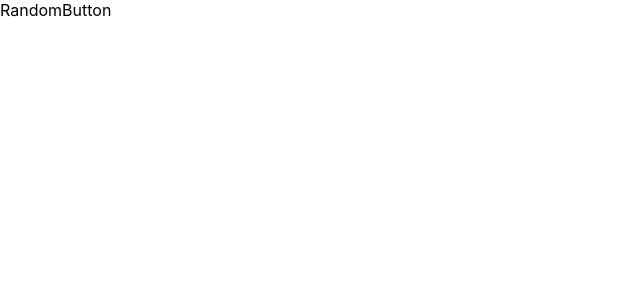
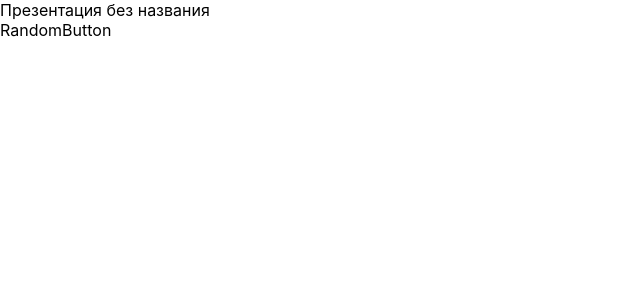
Before and after one commit to Spider-has/KozlovSlides, a React (Create React App) app: page / in a window 1280 px wide. Shown: the top 300 px of the page, without its empty margins (0-640 px from the left). Built offline with nearby package versions, Linux system fonts and the light colour scheme.

Commit message:
мой первый пуш
мой первый пуш

```diff
--- a/src/components/button/button.css
+++ b/src/components/button/button.css
@@ -1,6 +1,3 @@
 .lmega-class {
     color: #FFFFFF;
 }
-
-a {
-}
--- /dev/null
+++ b/src/components/presentationSettingsBar/PresentationSettingsBar.tsx
@@ -0,0 +1,5 @@
+const Title = () => {
+    return <div>Презентация без названия</div>;
+};
+
+export { Title };
--- a/src/pages/Main.tsx
+++ b/src/pages/Main.tsx
@@ -1,8 +1,9 @@
 import { Button } from '../components/button/Button';
-
+import { Title } from '../components/presentationSettingsBar/PresentationSettingsBar';
 const FileSettingsPanel = () => {
     return (
         <div>
+            <Title />
             <Button />
         </div>
     );
```
Also changed, not shown: src/components/presentationSettingsBar/PresentationSettingsBar.css (added).
